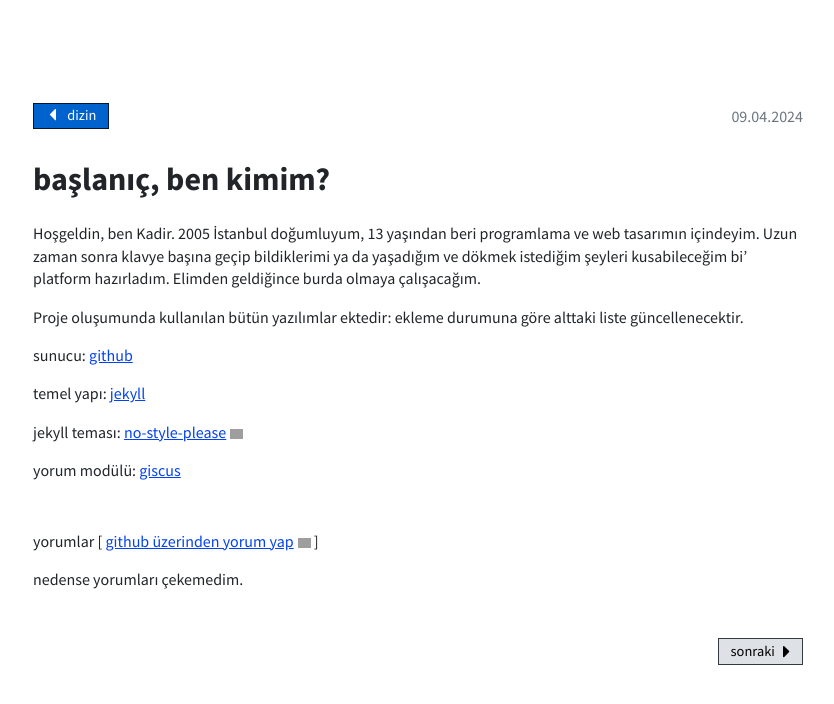
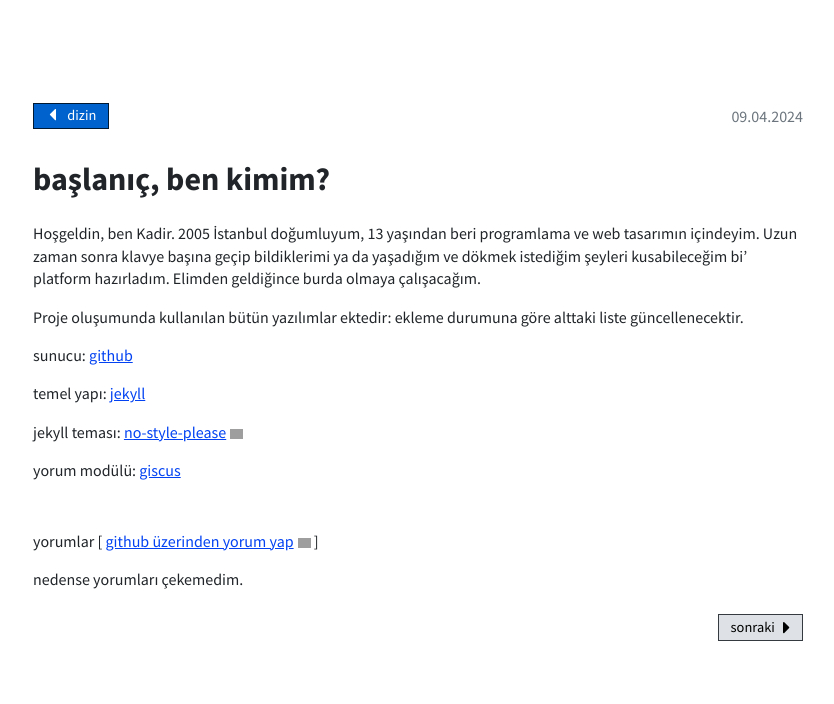
Before and after one commit to akakadir/akakadir.github.io, a Jekyll site: the page built from _posts/2024-04-09-baslangic.md, in a window 1280 px wide. Shown: the top 704 px of the page, without its empty margins (222-1056 px from the left). Built offline with Jekyll 4.4.1, drawn with Linux system fonts in a browser that asks for light colours; grey boxes are pictures that could not be loaded.

Commit message:
Update comments.html

```diff
--- a/_includes/comments.html
+++ b/_includes/comments.html
@@ -1,5 +1,5 @@
 {% if page.comment_issue_id %}
-<div id="comments" style="margin-top: 3rem;">
+<div id="comments" style="margin-top: 3rem; margin-bottom: -1.5rem">
   <p>yorumlar [ <a href="https://github.com/akakadir/akakadir.github.io/issues/{{ page.comment_issue_id }}" target="_blank">github üzerinden yorum yap</a> ]</p>
   <div id="comment-list">yorumlar yükleniyor...</div>
 </div>
```
